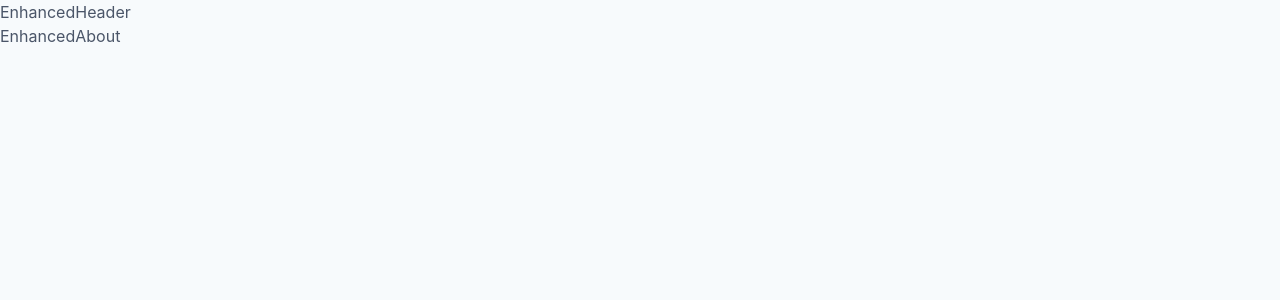
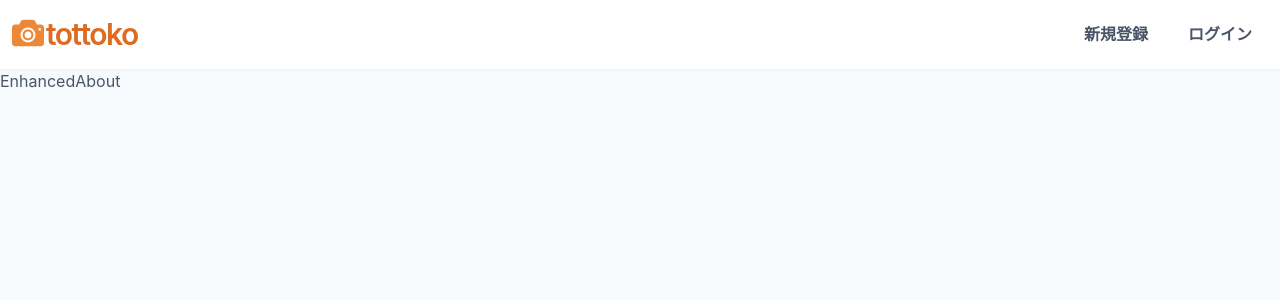
Before and after one commit to ganzinn/tottoko-v2_front, a React (Create React App) app: page / in a window 1280 px wide. Shown: the top 300 px of the page. Built offline with nearby package versions, Linux system fonts and the light colour scheme.

Commit message:
[ADD]ヘッダー追加

```diff
--- /dev/null
+++ b/src/components/organisms/Header.tsx
@@ -0,0 +1,95 @@
+import { VFC } from 'react';
+import {
+  Flex,
+  Box,
+  Image,
+  Stack,
+  IconButton,
+  Spacer,
+  Button,
+  Menu,
+  MenuButton,
+  MenuList,
+  MenuItem,
+} from '@chakra-ui/react';
+import { HamburgerIcon } from '@chakra-ui/icons';
+
+import logo from 'image/logo.png';
+
+type NavItem = {
+  label: string;
+  onClick: () => void;
+};
+type NavItems = {
+  topUrl: () => void;
+  navItems: NavItem[];
+};
+
+export const Header: VFC<NavItems> = ({ topUrl, navItems }) => (
+  <Flex
+    as="nav"
+    align="center"
+    justify="space-between"
+    wrap="wrap"
+    p={3}
+    bg="white"
+    shadow="sm"
+  >
+    <Box
+      onClick={topUrl}
+      fontSize={30}
+      color="orange.500"
+      letterSpacing="tighter"
+      fontWeight="semibold"
+      _hover={{ cursor: 'pointer' }}
+    >
+      <Image
+        src={logo}
+        display="inline"
+        height="2rem"
+        position="relative"
+        top="1"
+        mr="2px"
+      />
+      tottoko
+    </Box>
+
+    <Stack
+      direction="row"
+      display={{ base: 'none', md: 'flex' }}
+      width="auto"
+      alignItems="center"
+      flexGrow={1}
+    >
+      <Spacer />
+      {navItems.map(({ label, onClick }) => (
+        <Button
+          key={label}
+          onClick={onClick}
+          fontWeight="semibold"
+          bgColor="white"
+        >
+          {label}
+        </Button>
+      ))}
+    </Stack>
+
+    <Menu>
+      <MenuButton
+        as={IconButton}
+        icon={<HamburgerIcon boxSize={6} />}
+        display={{ base: 'block', md: 'none' }}
+        bgColor="white"
+      />
+      <MenuList display={{ base: 'block', md: 'none' }}>
+        {navItems.map(({ label, onClick }) => (
+          <MenuItem key={label} onClick={onClick} bgColor="white" mt={0}>
+            {label}
+          </MenuItem>
+        ))}
+      </MenuList>
+    </Menu>
+  </Flex>
+);
+
+export default Header;
--- a/src/containers/organisms/Header.tsx
+++ b/src/containers/organisms/Header.tsx
@@ -1,7 +1,47 @@
 import { VFC } from 'react';
+import { useNavigate } from 'react-router-dom';
+
+import { Header } from 'components/organisms/Header';
+import { useAppSelector } from 'store';
 
 export const EnhancedHeader: VFC = () => {
-  const pageName = 'EnhancedHeader';
+  const userAuth = useAppSelector((state) => state.userAuth);
+  const navigate = useNavigate();
+  const topUrl = () => navigate('/');
 
-  return <p>{pageName}</p>;
+  const linkItems = (() => {
+    if (userAuth) {
+      return [
+        {
+          label: `ログイン：${userAuth.loginUser.name}さん`,
+          onClick: () => navigate('/users/me'),
+        },
+        {
+          label: '作品投稿',
+          onClick: () => navigate('/users/me/works/entry'),
+        },
+        {
+          label: '家族設定',
+          onClick: () => navigate('/users/me/creators'),
+        },
+        {
+          label: 'ログアウト',
+          onClick: () => navigate('/users/sessions/logout'),
+        },
+      ];
+    }
+
+    return [
+      {
+        label: '新規登録',
+        onClick: () => navigate('/users/sign_up'),
+      },
+      {
+        label: 'ログイン',
+        onClick: () => navigate('/users/sessions/login'),
+      },
+    ];
+  })();
+
+  return <Header topUrl={topUrl} navItems={linkItems} />;
 };
```
